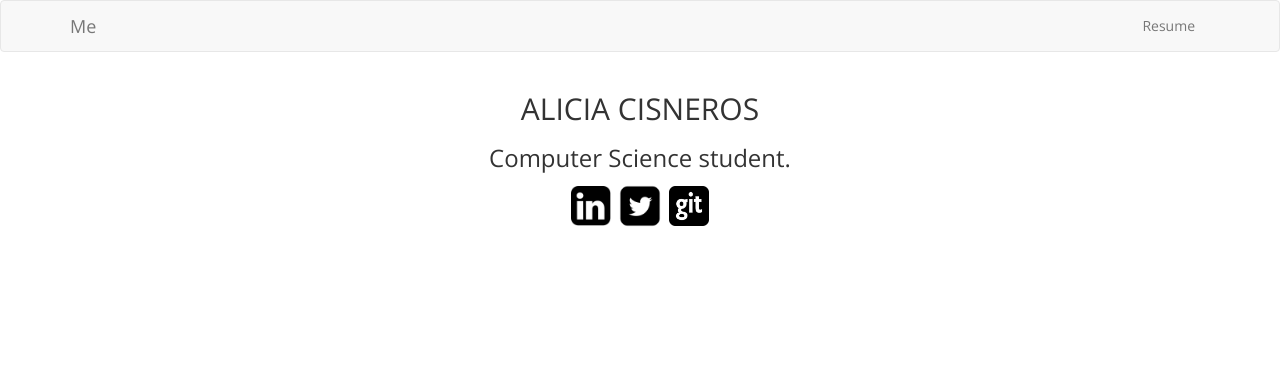
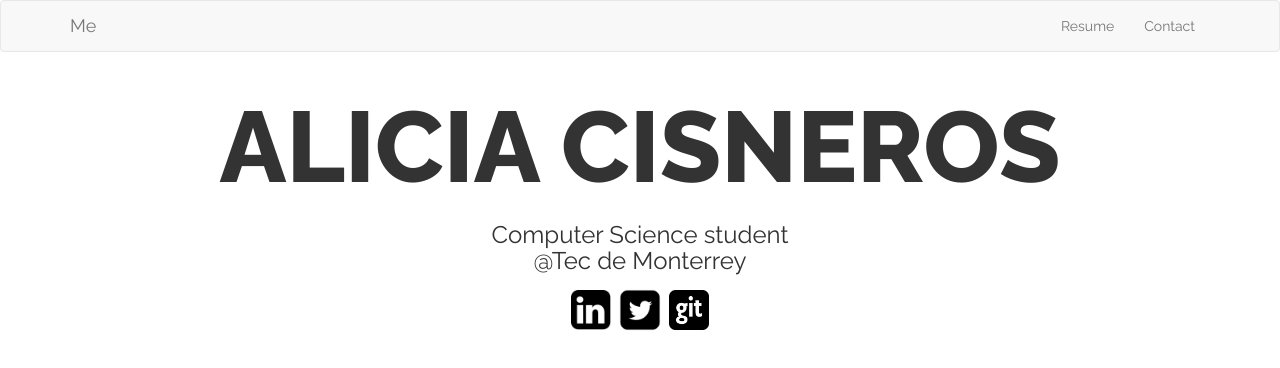
Before and after one commit to aliciacisnerosm/aliciacisnerosm.github.io, a plain HTML site: page index.html in a window 1280 px wide. Drawn offline with nearby package versions, Linux system fonts and the light colour scheme.

Commit message:
links & fonts

```diff
--- a/css/style.css
+++ b/css/style.css
@@ -1,7 +1,7 @@
-.container{
-
+h2{
+	font-size: 100px;
+	font-style: bold;
 }
 body{
-font-family: 'Open Sans', sans-serif;
-
+font-family: 'Raleway', sans-serif;
 }
--- a/index.html
+++ b/index.html
@@ -9,6 +9,8 @@
   <script src="https://maxcdn.bootstrapcdn.com/bootstrap/3.3.7/js/bootstrap.min.js"></script>
   <link href="css/style.css" rel="stylesheet" type="text/css">
 	<link href="https://fonts.googleapis.com/css?family=Open+Sans|Raleway|Roboto+Condensed" rel="stylesheet">
+	<script src="/script.js" type="text/javascript"></script>
+<link href="https://fonts.googleapis.com/css?family=Hind:700|Raleway:800" rel="stylesheet">
 
 </head>
 <body>
@@ -25,24 +27,24 @@
     </div>
     <div class="collapse navbar-collapse" id="myNavbar">
       <ul class="nav navbar-nav navbar-right">
-        <li><a href="#">Resume</a></li>
+        <li><a href="resume/resume.html">Resume</a></li>
+        <li><a href="#">Contact</a></li>
       </ul>
     </div>
   </div>
 </nav>
 
 <!-- First Container -->
-<div class="container-fluid bg-1 text-center">
-  <h2 class="margin">ALICIA CISNEROS</h2>
-  <h3>Computer Science student.</h3>
+</div>
+<div class="container-fluid bg-1 text-center ">
+  <h2 class="margin"><strong>ALICIA CISNEROS</strong></h2>
+  <h3>Computer Science student </br> @Tec de Monterrey</h3>
   <div class="socialMedia">
 	  <a href="https://www.linkedin.com/in/aliciacisnerosm"><img src="img/linkedin.png" width="40" height="40"></a>
 	  <a href="https://twitter.com/aliciacisnerosm"> <img src="img/twitter_ikon.png" width="50" height="50"> </a>
-	  <a href="https://github.com/aliciacisnerosm"> <img src="img/github_logo.jpg" width="40" height="40"> </a>
+	  <a href="https://github.com/aliciacisnerosm"> <img src="img/github_logo.png" width="40" height="40"> </a>
 	</div>
 </div>
 
-
-	</div>
 </body>
 </html>
```
Also changed, not shown: resume/resume.html (+36 -2 lines), img/github_logo.jpg (deleted), img/github_logo.png (added), 1 other file.
